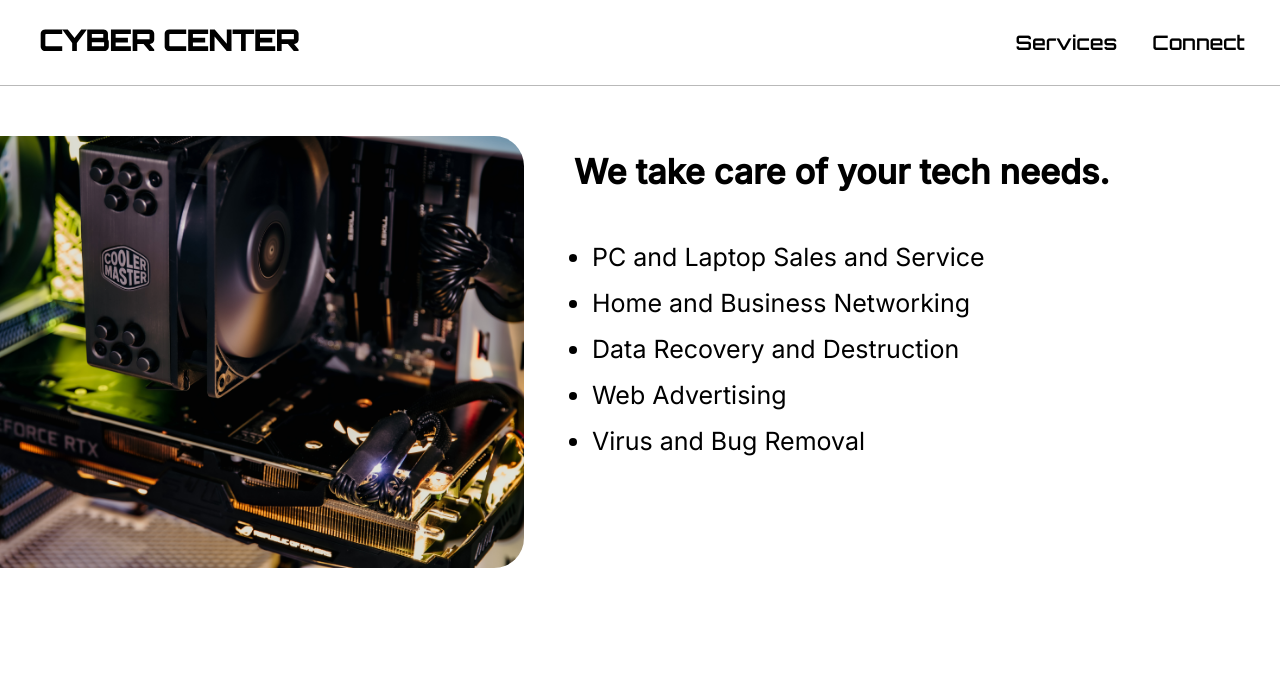
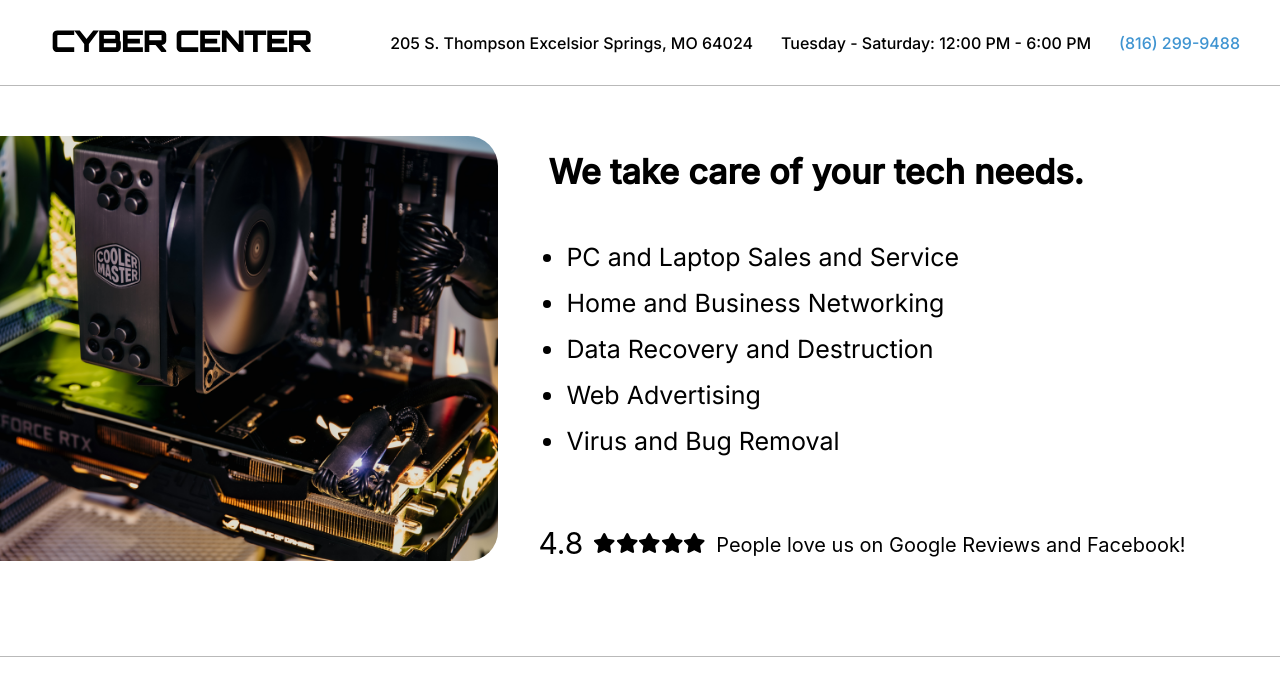
Before and after one commit to MonicaKornis/CyberCenter, a React (Create React App) app: page / in a window 1280 px wide. Shown: the top 696 px of the page. Built offline with nearby package versions, Linux system fonts and the light colour scheme.

Commit message:
adding recent design changes

```diff
--- a/package.json
+++ b/package.json
@@ -3,6 +3,9 @@
   "version": "0.1.0",
   "private": true,
   "dependencies": {
+    "@fortawesome/fontawesome": "^1.1.8",
+    "@fortawesome/free-solid-svg-icons": "^6.4.2",
+    "@fortawesome/react-fontawesome": "^0.2.0",
     "@testing-library/jest-dom": "^5.16.4",
     "@testing-library/react": "^13.3.0",
     "@testing-library/user-event": "^13.5.0",
--- a/public/index.html
+++ b/public/index.html
@@ -12,7 +12,7 @@
     <link rel="apple-touch-icon" href="%PUBLIC_URL%/logo192.png" />
     <link rel="preconnect" href="https://fonts.gstatic.com" crossorigin>
     <link href="https://fonts.googleapis.com/css2?family=Inter:wght@100;200;300;400;500&family=Montserrat:wght@300;600&family=Orbitron:wght@400;500;600&family=Raleway:wght@500;600&display=swap" rel="stylesheet">
-
+    <link rel="stylesheet" href="https://fonts.googleapis.com/css2?family=Material+Symbols+Outlined:opsz,wght,FILL,GRAD@24,400,0,0" />
 
     <!--
       manifest.json provides metadata used when your web app is installed on a
@@ -30,6 +30,7 @@
     -->
     <title>React App</title>
   </head>
+
   <body>
     <noscript>You need to enable JavaScript to run this app.</noscript>
     <div id="root"></div>
--- a/src/App.css
+++ b/src/App.css
@@ -1,5 +1,5 @@
 .App {
-  text-align: center;
+
 }
 
 .map-wrap {
--- a/src/Navbar.js
+++ b/src/Navbar.js
@@ -7,7 +7,7 @@ import { NavLink } from 'react-router-dom';
 const NavItemList = styled.ul`
     display: flex;
     align-items: center;
-    width: 97%;
+    width: 95%;
     justify-content: space-between;
 `
 
@@ -18,20 +18,33 @@ const NavBarContainer = styled.nav`
     justify-content: center;
     background-color: white;
     border-bottom: 1px solid #00000046;
+    overflow: contain;
 `
 
-const NavItem = styled(NavLink)`
+const NavItem = styled.div`
     list-style: none;
-    margin-right: 35px;
+    margin-right: 28px;
     text-decoration: none;
-    font-family: 'Orbitron';
-    font-size: 20px;
-    font-weight: 600;
+    font-family: 'Inter';
+    font-size: 16px;
+    font-weight: 500;
     color: black;
 `
 
+const AddressContiner = styled.div`
+  display: flex;
+  max-width: 900px;
+    @media screen and (max-width: 1050px) {
+      display: none
+    }
+`;
+
+const LinkPhone = styled.a`
+  color: #3F94D1;
+  text-decoration: none;
+`
+
 const StyledLogo = styled(Logo)`
-
 `
 
 function Navbar() {
@@ -41,10 +54,13 @@ function Navbar() {
         <NavItem to='/'>
         <StyledLogo/>
         </NavItem>
-        <div>
-        <NavItem to='/services'>Services</NavItem>
-        <NavItem to='/connect'>Connect</NavItem>
-        </div>
+        <AddressContiner>
+        {/* <NavItem to='/services'>Services</NavItem>
+        <NavItem to='/connect'>Connect</NavItem> */}
+        <NavItem>205 S. Thompson Excelsior Springs, MO 64024</NavItem>
+        <NavItem>Tuesday - Saturday: 12:00 PM - 6:00 PM</NavItem>
+        <NavItem><LinkPhone href="tel:+8162999488">(816) 299-9488</LinkPhone></NavItem>
+        </AddressContiner>
       </NavItemList>
     </NavBarContainer>
   );
--- a/src/pages/Home.js
+++ b/src/pages/Home.js
@@ -1,4 +1,7 @@
 import React from 'react';
+import { FontAwesomeIcon } from '@fortawesome/react-fontawesome';
+import { faStar } from '@fortawesome/free-solid-svg-icons';
+
 import mainSrc from './../assets/main-2.jpg'
 import repairSrc from './../assets/main.jpg'
 import gameingSrc from './../assets/gameing.jpg'
@@ -15,7 +18,7 @@ const BannerImage = styled.img`
   min-width: 440px;
   margin-left: -52px;
   border-radius: 30px;
-  flex-basis: 45%;
+  flex-basis: 43%;
 `;
 
 const BannerText = styled.p`
@@ -35,14 +38,12 @@ const BannerContainer = styled.div`
   overflow: hidden;
   display: flex;
   flex-direction: row;
-  // flex-wrap: wrap;
-  // @media screen and (max-width: 900px) {
-  //   align-items: center;
-  // }
+  padding-bottom: 95px;
+  border-bottom: 1px solid #00000046;
 `;
 
 const BannerContent = styled.div`
-  flex-basis: 45%;
+  flex-basis: 54%;
   // border: 1px solid pink;
   margin-left: 50px;
   display: flex;
@@ -144,6 +145,33 @@ const GridImage = styled.img`
   z-index: -1;
 `;
 
+const RatingNumber = styled.span`
+font-size: 30px;
+margin-right: 10px;
+margin-top: -1px;
+
+`;
+
+const RatingStars =  styled.span`
+  margin-right: 10px;
+  margin-top: 1px;
+  margin-top: 7px;
+  min-width: 113px;
+`;
+
+
+const RatingMessage = styled.span`
+  font-size: 20px;
+  margin-right: 10px;
+  margin-top: 7px;
+`;
+
+const RatingContainer = styled.span`
+  margin-top: 38px;
+  margin-left: -10px;
+  display: flex;
+`;
+
 
 
 function Home() {
@@ -166,6 +194,21 @@ function Home() {
           <ServicesListItem>Web Advertising</ServicesListItem>
           <ServicesListItem>Virus and Bug Removal</ServicesListItem>
         </ServicesList>
+
+
+      <RatingContainer>
+          <RatingNumber>4.8</RatingNumber>
+          <RatingStars>
+            <FontAwesomeIcon icon={faStar} size="lg"/>
+            <FontAwesomeIcon icon={faStar} size="lg"/>
+            <FontAwesomeIcon icon={faStar} size="lg"/>
+            <FontAwesomeIcon icon={faStar} size="lg"/>
+            <FontAwesomeIcon icon={faStar} size="lg"/>
+          </RatingStars>
+        <RatingMessage>
+          People love us on Google Reviews and Facebook!
+        </RatingMessage>
+      </RatingContainer>
         </BannerContent>
       </BannerContainer>
       <ServicesGrid>
```
Also changed, not shown: 1 other file (tests, documents, lock files or other folders).
